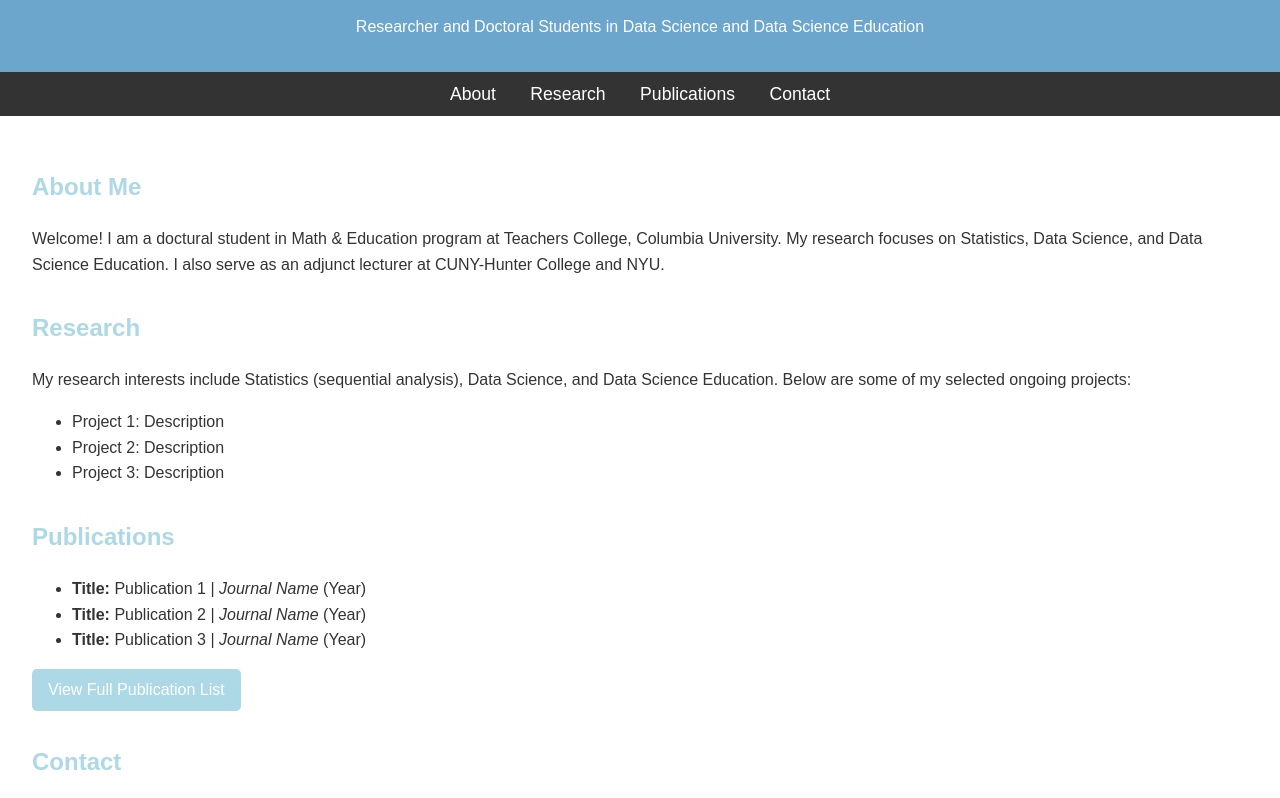
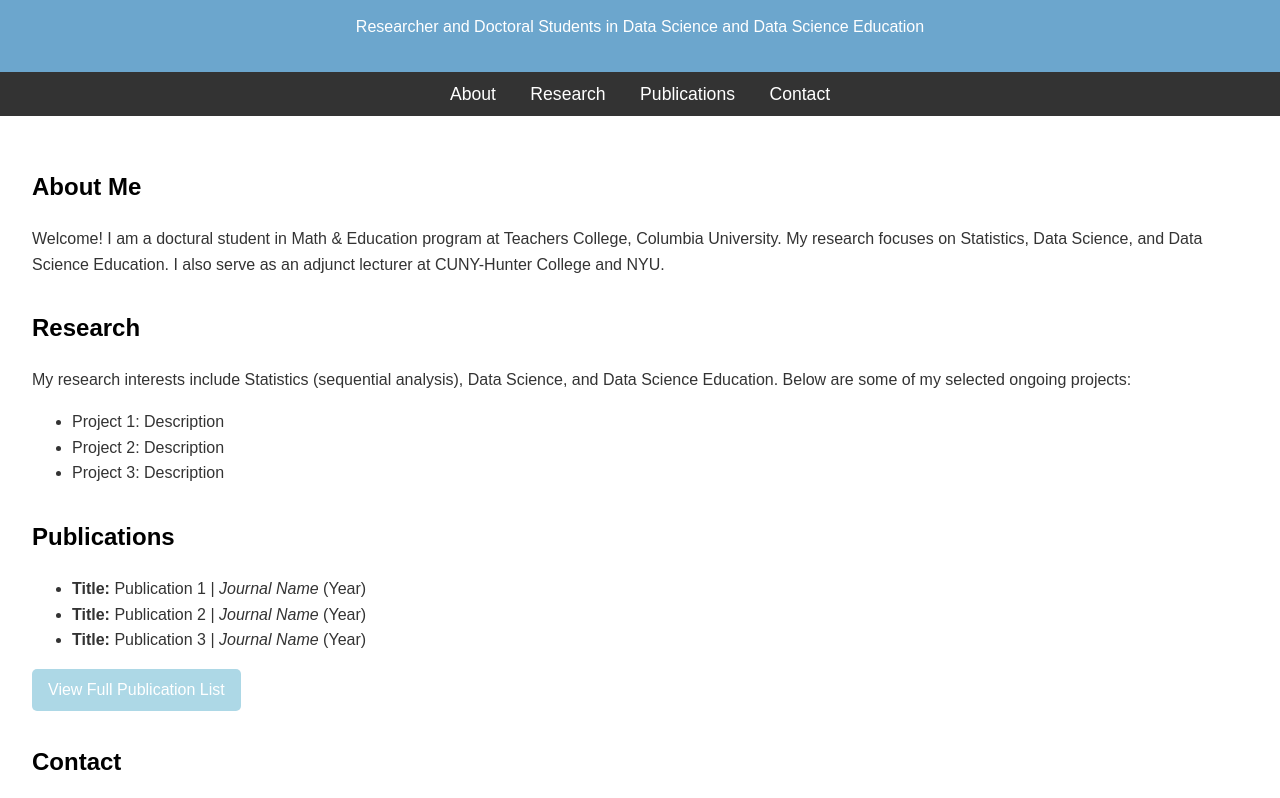
Before and after one commit to gnosronnoc/connorsong, a plain HTML site: page index.html in a window 1280 px wide. Shown: the part 96-894 px from the top of the page. Drawn offline with Linux system fonts and the light colour scheme.

Commit message:
Update index.html

```diff
--- a/index.html
+++ b/index.html
@@ -48,7 +48,7 @@
             margin-bottom: 2rem;
         }
         h1, h2 {
-            color: #ADD8E6;
+            color: black;
         }
         footer {
             text-align: center;
```
